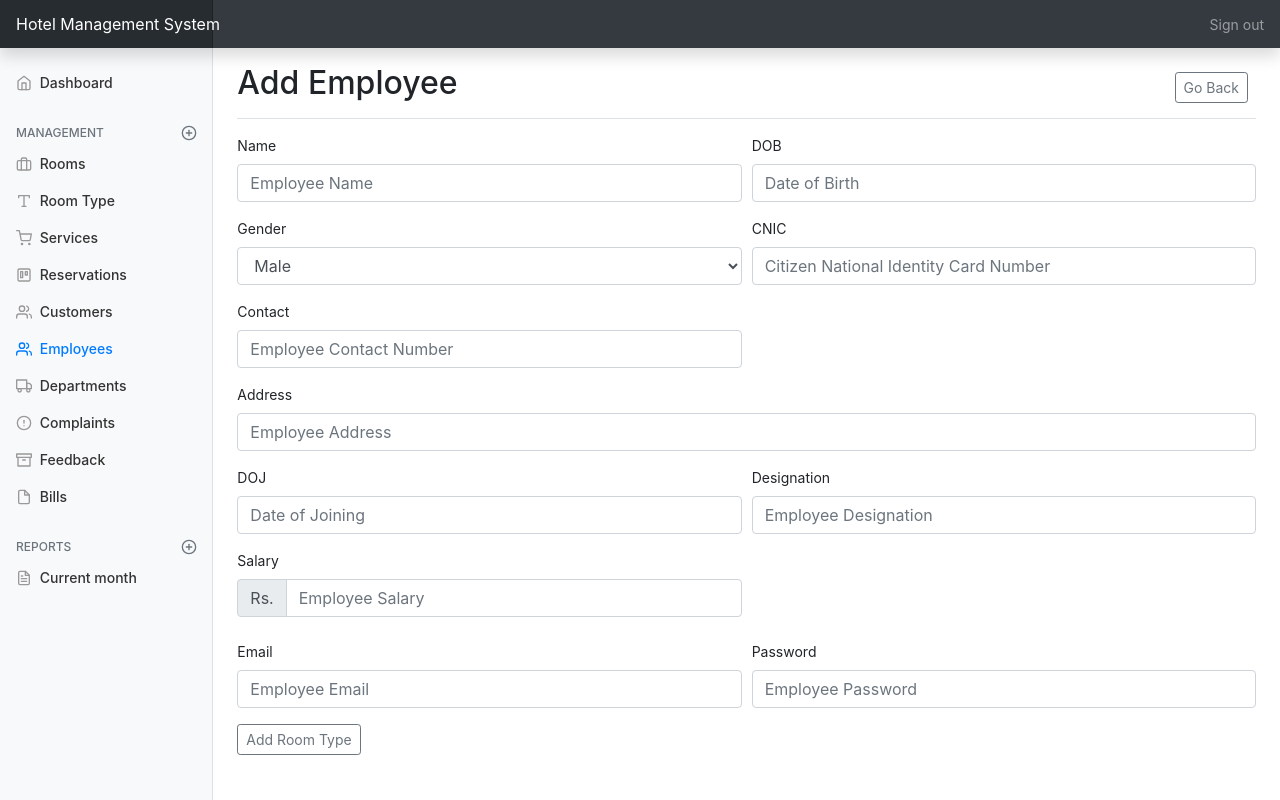
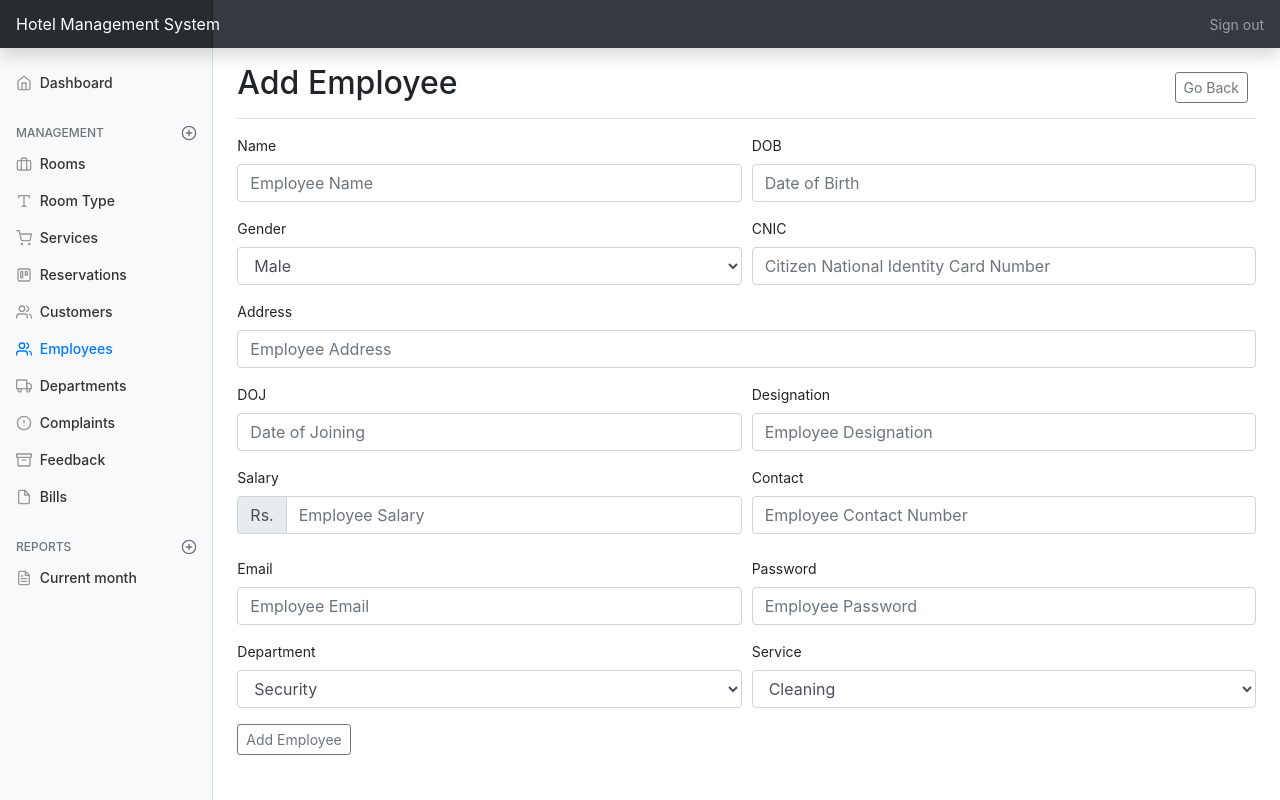
Before and after one commit to usmanikram/Hotel-Management-System, a PHP site: page /admin/addemployee.php in a window 1280 px wide. Run offline with PHP 8.4, Linux system fonts and the light colour scheme; some libraries are stand-ins or nearby versions.

Commit message:
Forms Update V1

```diff
--- a/admin/addemployee.php
+++ b/admin/addemployee.php
@@ -178,10 +178,7 @@
                     </div>
                 </div>
                 <div class="form-row">
-                    <div class="form-group col-md-6">
-                        <label for="contact">Contact</label>
-                        <input type="text" class="form-control" name="empcontact" placeholder="Employee Contact Number">
-                    </div>
+
                 </div>
                 <div class="form-group">
                     <label for="address">Address</label>
@@ -207,6 +204,10 @@
                             <input type="text" class="form-control" name="empsalary" placeholder="Employee Salary">
                         </div>
                     </div>
+                    <div class="form-group col-md-6">
+                        <label for="contact">Contact</label>
+                        <input type="text" class="form-control" name="empcontact" placeholder="Employee Contact Number">
+                    </div>
                 </div>
                 <div class="form-row">
                     <div class="form-group col-md-6">
@@ -218,8 +219,24 @@
                         <input type="password" class="form-control" name="emppassword" placeholder="Employee Password">
                     </div>
                 </div>
+                <div class="form-row">
+                    <div class="form-group col-md-6">
+                        <label for="department">Department</label>
+                        <select class="form-control" name="empdepartment">
+                            <option>Security</option>
+                            <option>Management</option>
+                        </select>
+                    </div>
+                    <div class="form-group col-md-6">
+                        <label for="service">Service</label>
+                        <select class="form-control" name="empservice">
+                            <option>Cleaning</option>
+                            <option>sd</option>
+                        </select>
+                    </div>
+                </div>
 
-                <button type=submit" class="btn btn-sm btn-outline-secondary">Add Room Type</button>
+                <button type=submit" class="btn btn-sm btn-outline-secondary">Add Employee</button>
             </form>
 
         </main>
--- a/admin/addroom.php
+++ b/admin/addroom.php
@@ -195,7 +195,7 @@
                     </div>
                 </div>
 
-                <button type=submit" class="btn btn-sm btn-outline-secondary">Add Room Type</button>
+                <button type=submit" class="btn btn-sm btn-outline-secondary">Add Room</button>
             </form>
 
 
```
